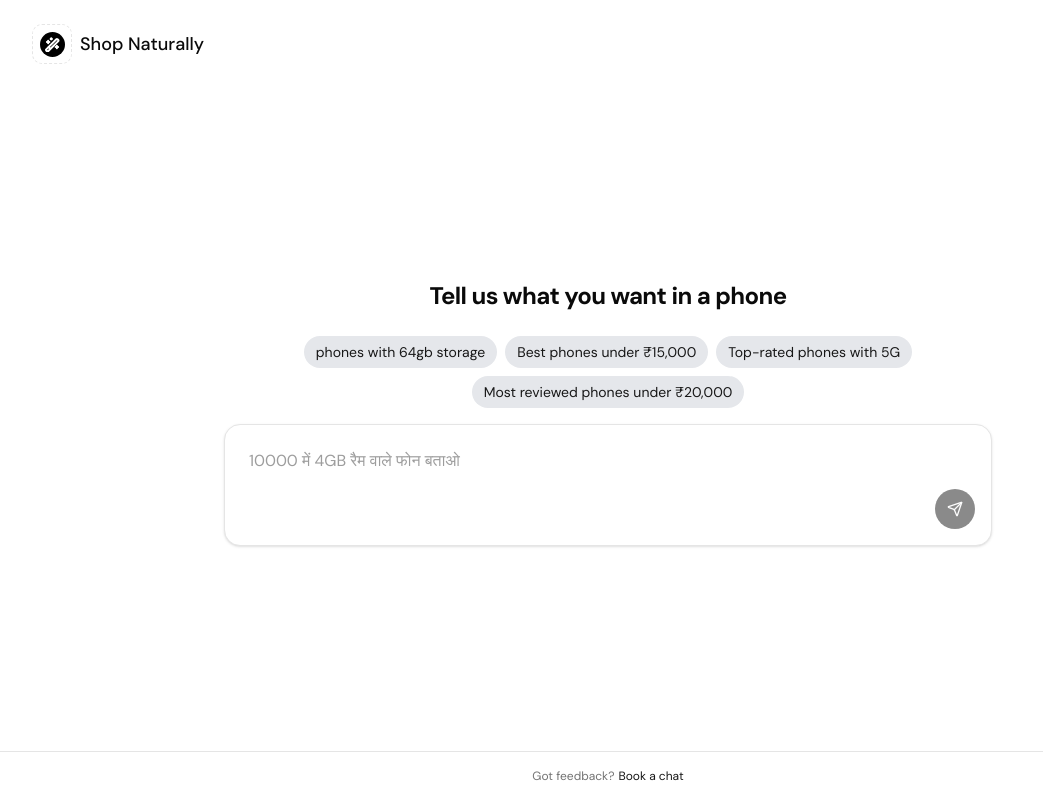
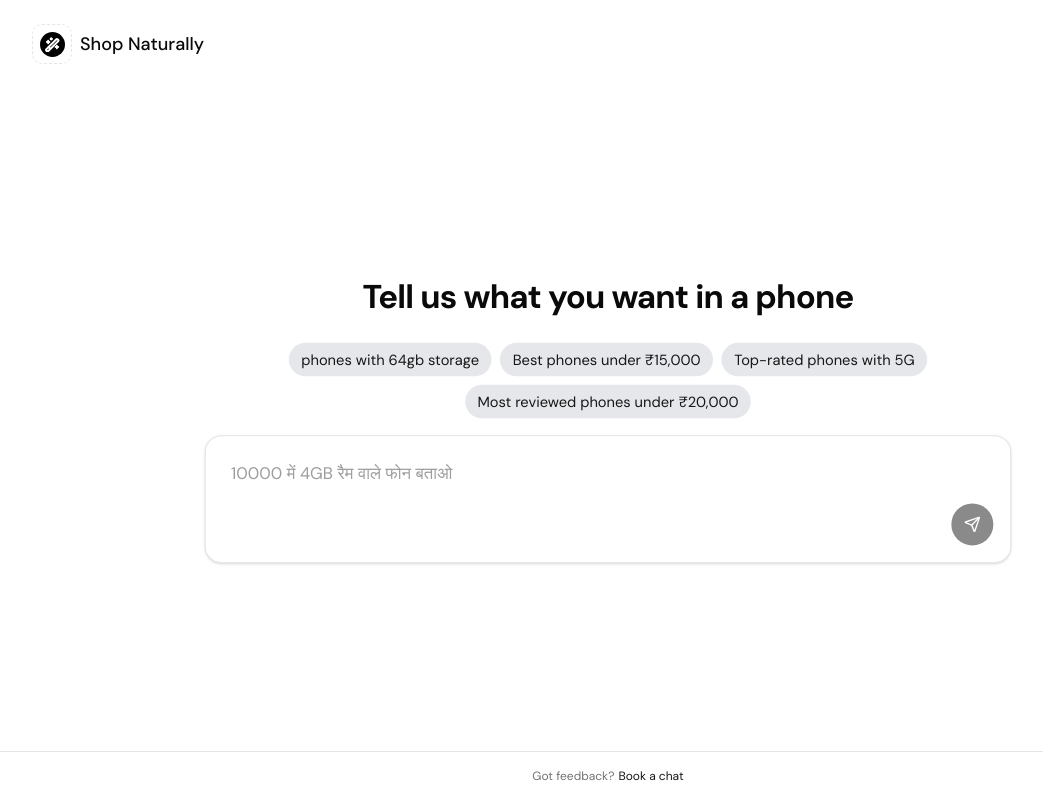
Before and after one commit to Logan1x/shop-naturally, a Next.js app: page / in a window 1280 px wide. Shown: the whole page, without its empty margins (32-1075 px from the left). Built offline with nearby package versions, Linux system fonts and the light colour scheme.

Commit message:
added scale for large size devices

```diff
--- a/components/chatBox.tsx
+++ b/components/chatBox.tsx
@@ -88,13 +88,13 @@ const ChatInput: React.FC = () => {
     <div className="w-full max-w-6xl mx-auto px-4 flex flex-col h-full">
       {showChat ? (
         <>
-          <div className="text-center mb-2 mt-80 lg:mt-48 px-4 animate-fade-in">
-            <h1 className="text-3xl lg:text-2xl font-semibold mb-4 tracking-tight">
+          <div className="text-center mb-2 mt-80 lg:mt-48 px-4 animate-fade-in lg:scale-[1.1]">
+            <h1 className="text-3xl font-semibold mb-6 tracking-tight">
               Tell us what you want in a phone
             </h1>
           </div>
 
-          <div className="max-w-3xl w-full mx-auto mb-10 justify-end flex-grow flex flex-col md:mb-auto md:justify-start">
+          <div className="lg:scale-[1.05] max-w-3xl w-full mx-auto mb-10 justify-end flex-grow flex flex-col md:mb-auto md:justify-start">
             <motion.div
               className="flex flex-wrap justify-center gap-2 mb-4"
               initial="hidden"
```
